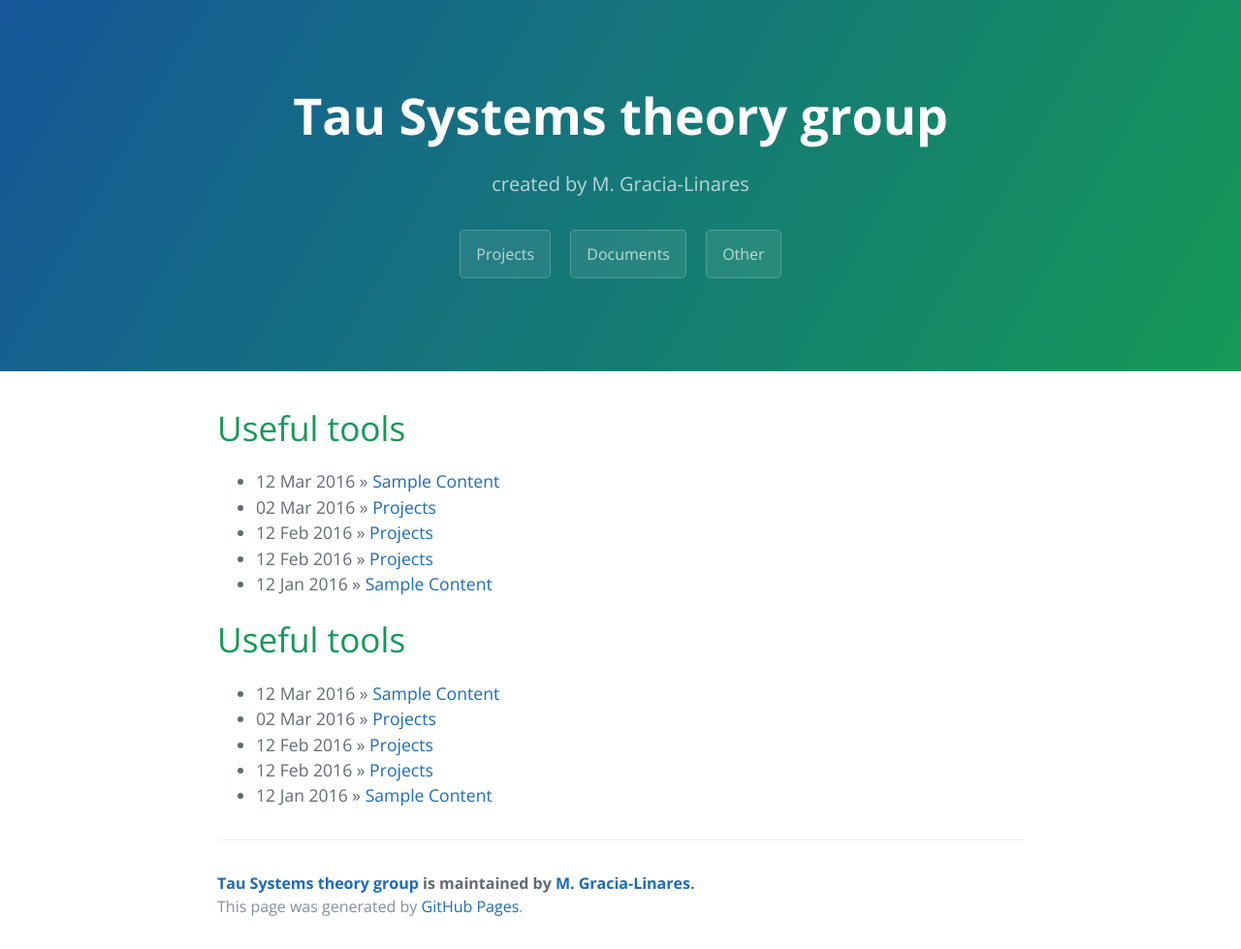
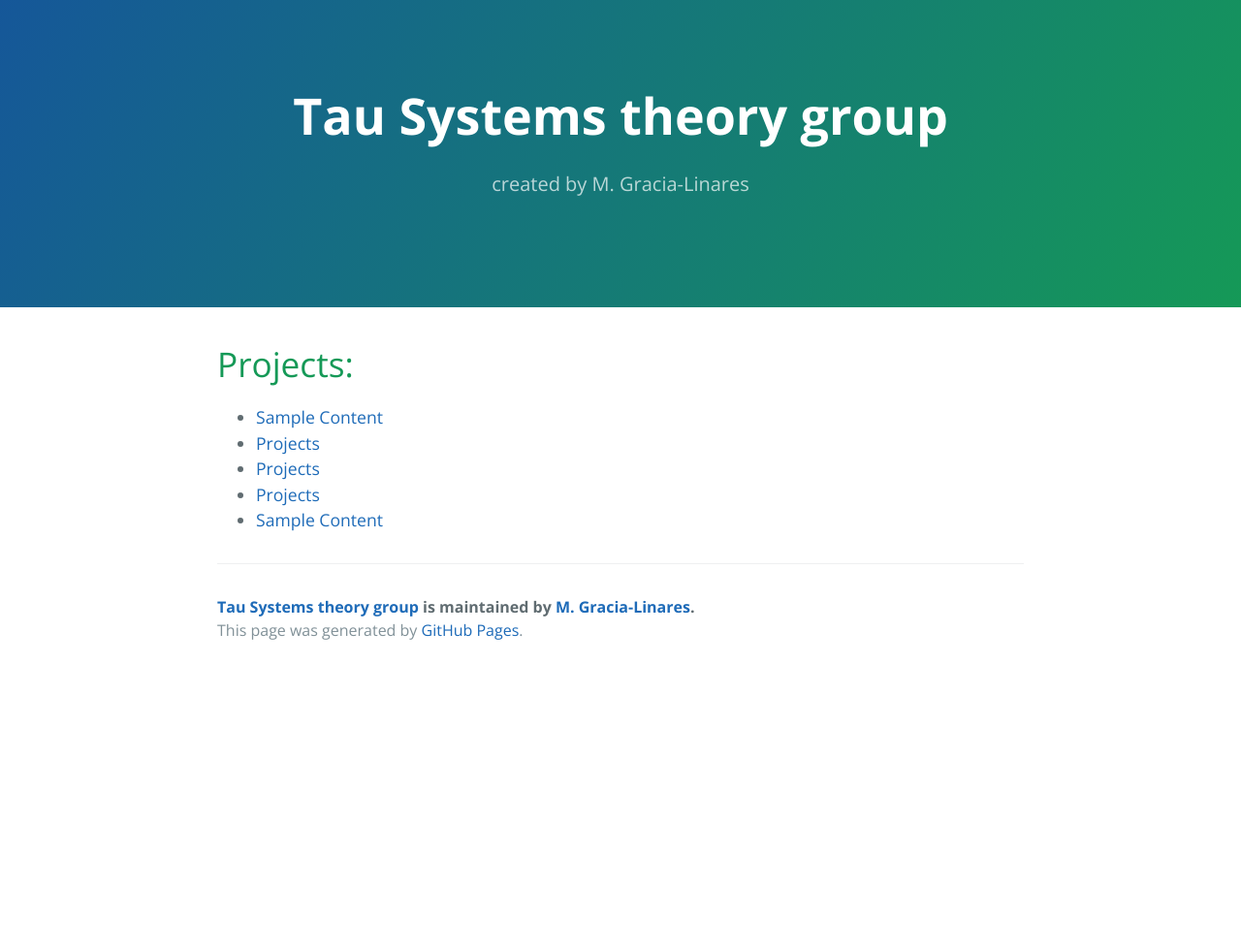
Before and after one commit to mgracia9/tausystems.github.io, a Jekyll site: the page built from index.html, in a window 1280 px wide. Shown: the whole page at 97% size. Built offline with Jekyll 4.4.1, drawn with Linux system fonts in a browser that asks for light colours; the list of posts is cut into pages by our own code; after the commit the page ends 900 px from its top, so only the background shows below that.

Commit message:
modified index

```diff
--- a/_includes/page-header.html
+++ b/_includes/page-header.html
@@ -1,7 +1,10 @@
 <section class="page-header">
   <h1 class="project-name">{{ site.title }}</h1>
   <h2 class="project-tagline">{{ site.tagline }}</h2>
+
+<!--
   <a href="{{ site.baseurl }}{% link _posts/2016-03-01-Projects.markdown %}" class="btn">Projects</a>
   <a href="{{ site.baseurl }}{% link _posts/2016-03-02-Projects.markdown %}" class="btn">Documents</a>
   <a href="{{ site.baseurl }}{% link _posts/2016-02-12-sample-content.markdown %}" class="btn">Other</a>
+-->
 </section>
--- a/index.html
+++ b/index.html
@@ -8,19 +8,10 @@ title: {{ site.name }}
 </div>
 
 <div id="home">
-  <h1>Useful tools</h1>
+  <h1>Projects:</h1>
   <ul class="posts">
     {% for post in site.posts %}
-      <li><span>{{ post.date | date_to_string }}</span> &raquo; <a href="{{ site.baseurl }}{{ post.url }}">{{ post.title }}</a></li>
+      <li><span><a href="{{ site.baseurl }}{{ post.url }}">{{ post.title }}</a></li>
     {% endfor %}
   </ul>
 </div>
-
-<div id="home">
-  <h1>Useful tools</h1>
-  <ul class="posts">
-    {% for post in site.posts %}
-      <li><span>{{ post.date | date_to_string }}</span> &raquo; <a href="{{ site.baseurl }}{{ post.url }}">{{ post.title }}</a></li>
-    {% endfor %}
-  </ul>
-</div>
```
